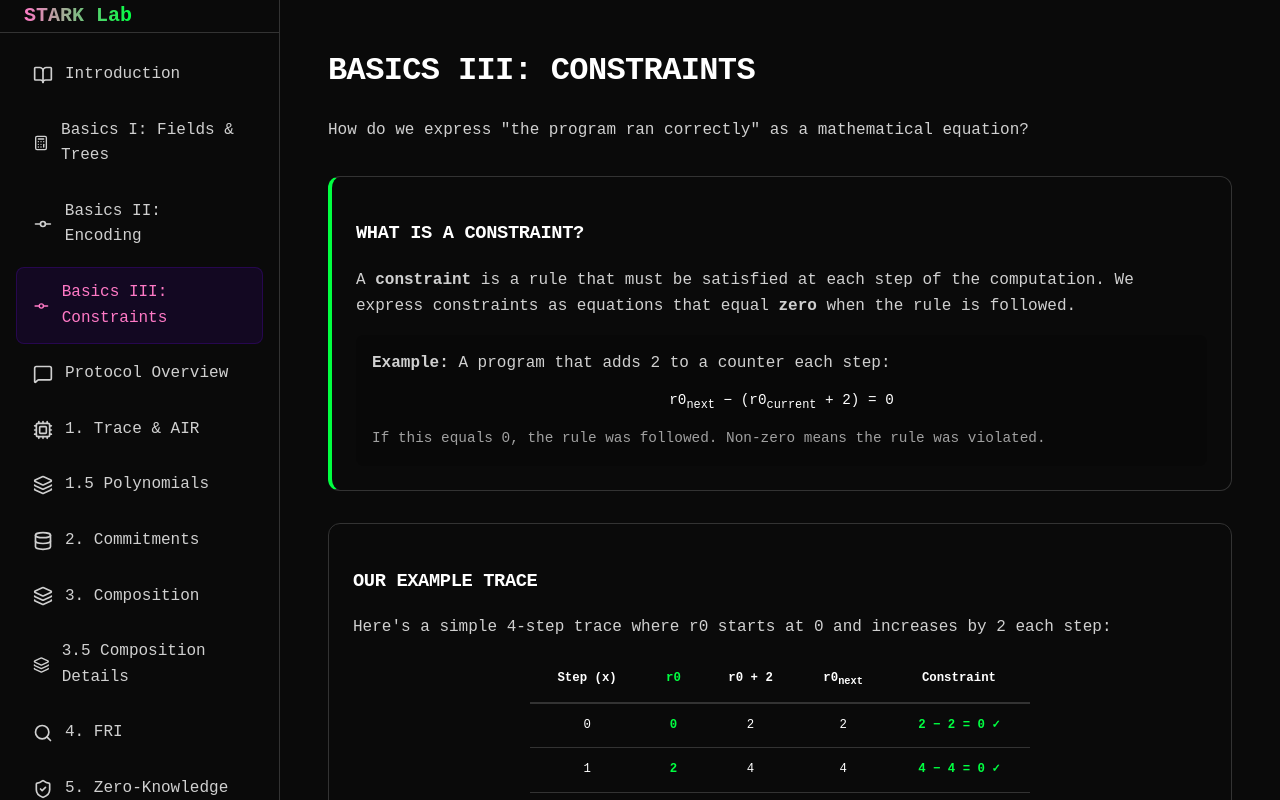
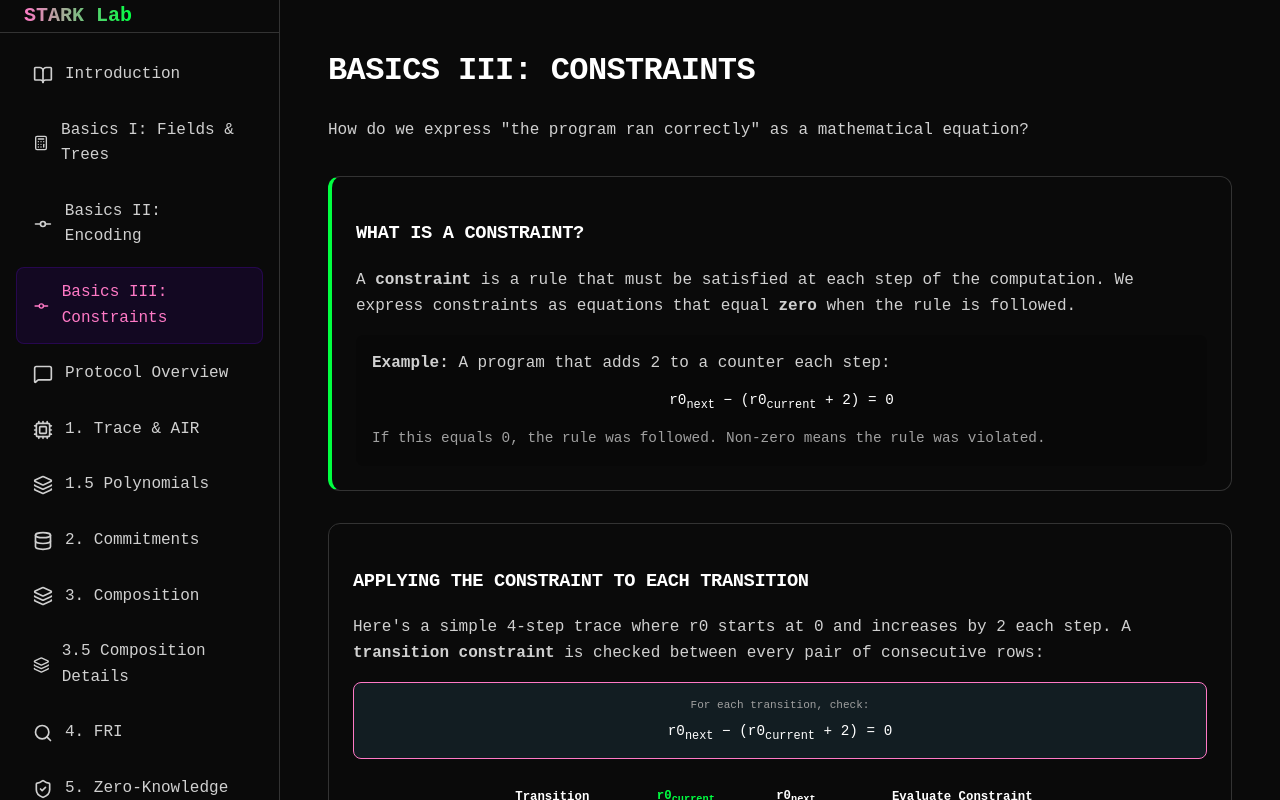
Before and after one commit to muellerberndt/starklab, a React (Vite) app: page /constraint-eval in a window 1280 px wide. Built offline with nearby package versions, Linux system fonts and the light colour scheme.

Commit message:
Improve table on Basics III page

```diff
--- a/src/pages/ConstraintEvaluation.tsx
+++ b/src/pages/ConstraintEvaluation.tsx
@@ -132,14 +132,32 @@ export function ConstraintEvaluationPage() {
 
             {/* The trace table */}
             <div className="card" style={{ marginTop: '32px' }}>
-                <h3>Our Example Trace</h3>
+                <h3>Applying the Constraint to Each Transition</h3>
                 <p>
-                    Here's a simple 4-step trace where r0 starts at 0 and increases by 2 each step:
+                    Here's a simple 4-step trace where r0 starts at 0 and increases by 2 each step.
+                    A <strong>transition constraint</strong> is checked between every pair of consecutive rows:
                 </p>
+
+                {/* Show the constraint being applied */}
+                <div style={{
+                    margin: '16px 0',
+                    padding: '12px 16px',
+                    background: 'rgba(100, 200, 255, 0.1)',
+                    borderRadius: '8px',
+                    fontFamily: 'monospace',
+                    textAlign: 'center',
+                    border: '1px solid var(--accent-secondary)'
+                }}>
+                    <span style={{ color: 'var(--text-muted)', fontSize: '0.85em' }}>For each transition, check:</span>
+                    <div style={{ fontSize: '1.1em', marginTop: '4px' }}>
+                        r0<sub>next</sub> − (r0<sub>current</sub> + 2) = 0
+                    </div>
+                </div>
+
                 <div style={{ overflowX: 'auto', marginTop: '16px' }}>
                     <table style={{
                         width: '100%',
-                        maxWidth: '500px',
+                        maxWidth: '600px',
                         margin: '0 auto',
                         borderCollapse: 'collapse',
                         fontFamily: 'monospace',
@@ -147,11 +165,10 @@ export function ConstraintEvaluationPage() {
                     }}>
                         <thead>
                             <tr style={{ borderBottom: '2px solid var(--border-color)' }}>
-                                <th style={{ padding: '12px 16px', textAlign: 'center' }}>Step (x)</th>
-                                <th style={{ padding: '12px 16px', textAlign: 'center', color: 'var(--accent-primary)' }}>r0</th>
-                                <th style={{ padding: '12px 16px', textAlign: 'center' }}>r0 + 2</th>
+                                <th style={{ padding: '12px 16px', textAlign: 'center' }}>Transition</th>
+                                <th style={{ padding: '12px 16px', textAlign: 'center', color: 'var(--accent-primary)' }}>r0<sub>current</sub></th>
                                 <th style={{ padding: '12px 16px', textAlign: 'center' }}>r0<sub>next</sub></th>
-                                <th style={{ padding: '12px 16px', textAlign: 'center' }}>Constraint</th>
+                                <th style={{ padding: '12px 16px', textAlign: 'center' }}>Evaluate Constraint</th>
                             </tr>
                         </thead>
                         <tbody>
@@ -161,13 +178,15 @@ export function ConstraintEvaluationPage() {
                                 const diff = nextR0 - expected;
                                 return (
                                     <tr key={i} style={{ borderBottom: '1px solid var(--border-color)' }}>
-                                        <td style={{ padding: '12px 16px', textAlign: 'center' }}>{row.step}</td>
+                                        <td style={{ padding: '12px 16px', textAlign: 'center', color: 'var(--text-muted)' }}>
+                                            step {row.step} → {row.step + 1}
+                                        </td>
                                         <td style={{ padding: '12px 16px', textAlign: 'center', color: 'var(--accent-primary)', fontWeight: 'bold' }}>{row.r0}</td>
-                                        <td style={{ padding: '12px 16px', textAlign: 'center' }}>{expected}</td>
-                                        <td style={{ padding: '12px 16px', textAlign: 'center' }}>{nextR0}</td>
+                                        <td style={{ padding: '12px 16px', textAlign: 'center', fontWeight: 'bold' }}>{nextR0}</td>
                                         <td style={{ padding: '12px 16px', textAlign: 'center' }}>
+                                            <span style={{ color: 'var(--text-muted)' }}>{nextR0} − ({row.r0} + 2) = </span>
                                             <span style={{ color: 'var(--accent-success)', fontWeight: 'bold' }}>
-                                                {nextR0} − {expected} = {diff} ✓
+                                                {diff} ✓
                                             </span>
                                         </td>
                                     </tr>
@@ -177,7 +196,7 @@ export function ConstraintEvaluationPage() {
                     </table>
                 </div>
                 <p style={{ marginTop: '16px', textAlign: 'center', color: 'var(--accent-success)', fontWeight: 'bold' }}>
-                    All constraints evaluate to 0!
+                    All transition constraints evaluate to 0 — the trace is valid!
                 </p>
             </div>
 
```
